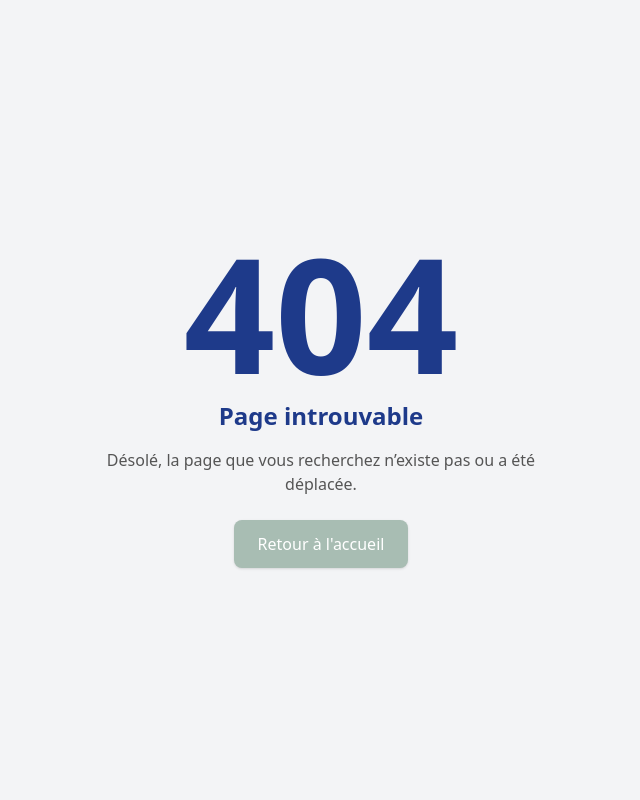
After one commit to boris2442/jekahome-reservation, a PHP site: page /gestion_reservation/404.php in a window 1280 px wide. The commit adds this page. Shown: the whole page, without its empty margins (319-959 px from the left). Run offline with PHP 8.4, Linux system fonts and the light colour scheme.

Commit message:
page not found

```diff
--- /dev/null
+++ b/404.php
@@ -0,0 +1,22 @@
+<!DOCTYPE html>
+<html lang="fr">
+<head>
+  <meta charset="UTF-8" />
+  <meta name="viewport" content="width=device-width, initial-scale=1.0" />
+  <title>Page non trouvée - JekaHome</title>
+ <link rel="stylesheet" href="./src/output.css">
+</head>
+<body class="bg-[#F3F4F6] min-h-screen flex items-center justify-center px-6">
+
+  <div class="text-center max-w-md">
+    <h1 class="text-[10rem] font-extrabold text-[#1E3A8A] leading-none">404</h1>
+    <h2 class="text-2xl font-semibold text-[#1E3A8A] mt-2">Page introuvable</h2>
+    <p class="mt-4 text-[#555]">Désolé, la page que vous recherchez n’existe pas ou a été déplacée.</p>
+
+    <a href="/" class="mt-6 inline-block bg-[#A8BDB3] text-white font-medium px-6 py-3 rounded-lg shadow hover:bg-[#D9B08C] transition duration-300">
+      Retour à l'accueil
+    </a>
+  </div>
+
+</body>
+</html>
--- a/src/output.css
+++ b/src/output.css
@@ -10,10 +10,12 @@
     --color-indigo-600: oklch(51.1% 0.262 276.966);
     --color-indigo-700: oklch(45.7% 0.24 277.023);
     --color-gray-100: oklch(96.7% 0.003 264.542);
+    --color-gray-600: oklch(44.6% 0.03 256.802);
     --color-gray-700: oklch(37.3% 0.034 259.733);
     --color-gray-800: oklch(27.8% 0.033 256.848);
     --color-white: #fff;
     --spacing: 0.25rem;
+    --container-md: 28rem;
     --container-7xl: 80rem;
     --text-sm: 0.875rem;
     --text-sm--line-height: calc(1.25 / 0.875);
@@ -23,9 +25,14 @@
     --text-xl--line-height: calc(1.75 / 1.25);
     --text-2xl: 1.5rem;
     --text-2xl--line-height: calc(2 / 1.5);
+    --text-9xl: 8rem;
+    --text-9xl--line-height: 1;
     --font-weight-medium: 500;
+    --font-weight-semibold: 600;
     --font-weight-bold: 700;
+    --font-weight-extrabold: 800;
     --tracking-wide: 0.025em;
+    --radius-lg: 0.5rem;
     --blur-md: 12px;
     --default-transition-duration: 150ms;
     --default-transition-timing-function: cubic-bezier(0.4, 0, 0.2, 1);
@@ -206,6 +213,9 @@
   .mt-4 {
     margin-top: calc(var(--spacing) * 4);
   }
+  .mt-6 {
+    margin-top: calc(var(--spacing) * 6);
+  }
   .block {
     display: block;
   }
@@ -214,6 +224,9 @@
   }
   .hidden {
     display: none;
+  }
+  .inline-block {
+    display: inline-block;
   }
   .table {
     display: table;
@@ -233,6 +246,9 @@
   .h-16 {
     height: calc(var(--spacing) * 16);
   }
+  .min-h-screen {
+    min-height: 100vh;
+  }
   .w-6 {
     width: calc(var(--spacing) * 6);
   }
@@ -244,6 +260,9 @@
   }
   .max-w-7xl {
     max-width: var(--container-7xl);
+  }
+  .max-w-md {
+    max-width: var(--container-md);
   }
   .border-collapse {
     border-collapse: collapse;
@@ -296,6 +315,9 @@
   .justify-between {
     justify-content: space-between;
   }
+  .justify-center {
+    justify-content: center;
+  }
   .space-y-2 {
     :where(& > :not(:last-child)) {
       --tw-space-y-reverse: 0;
@@ -337,6 +359,9 @@
   .rounded-full {
     border-radius: calc(infinity * 1px);
   }
+  .rounded-lg {
+    border-radius: var(--radius-lg);
+  }
   .border {
     border-style: var(--tw-border-style);
     border-width: 1px;
@@ -346,6 +371,9 @@
   }
   .bg-\[\#A8BDB3\] {
     background-color: #A8BDB3;
+  }
+  .bg-\[\#F3F4F6\] {
+    background-color: #F3F4F6;
   }
   .bg-gray-100 {
     background-color: var(--color-gray-100);
@@ -377,6 +405,9 @@
   .py-2 {
     padding-block: calc(var(--spacing) * 2);
   }
+  .py-3 {
+    padding-block: calc(var(--spacing) * 3);
+  }
   .py-4 {
     padding-block: calc(var(--spacing) * 4);
   }
@@ -390,6 +421,10 @@
     font-size: var(--text-2xl);
     line-height: var(--tw-leading, var(--text-2xl--line-height));
   }
+  .text-9xl {
+    font-size: var(--text-9xl);
+    line-height: var(--tw-leading, var(--text-9xl--line-height));
+  }
   .text-lg {
     font-size: var(--text-lg);
     line-height: var(--tw-leading, var(--text-lg--line-height));
@@ -402,13 +437,28 @@
     font-size: var(--text-xl);
     line-height: var(--tw-leading, var(--text-xl--line-height));
   }
+  .text-\[10rem\] {
+    font-size: 10rem;
+  }
+  .leading-none {
+    --tw-leading: 1;
+    line-height: 1;
+  }
   .font-bold {
     --tw-font-weight: var(--font-weight-bold);
     font-weight: var(--font-weight-bold);
   }
+  .font-extrabold {
+    --tw-font-weight: var(--font-weight-extrabold);
+    font-weight: var(--font-weight-extrabold);
+  }
   .font-medium {
     --tw-font-weight: var(--font-weight-medium);
     font-weight: var(--font-weight-medium);
+  }
+  .font-semibold {
+    --tw-font-weight: var(--font-weight-semibold);
+    font-weight: var(--font-weight-semibold);
   }
   .tracking-wide {
     --tw-tracking: var(--tracking-wide);
@@ -416,6 +466,12 @@
   }
   .text-\[\#1E3A8A\] {
     color: #1E3A8A;
+  }
+  .text-\[\#555\] {
+    color: #555;
+  }
+  .text-gray-600 {
+    color: var(--color-gray-600);
   }
   .text-gray-700 {
     color: var(--color-gray-700);
@@ -434,6 +490,10 @@
   }
   .opacity-0 {
     opacity: 0%;
+  }
+  .shadow {
+    --tw-shadow: 0 1px 3px 0 var(--tw-shadow-color, rgb(0 0 0 / 0.1)), 0 1px 2px -1px var(--tw-shadow-color, rgb(0 0 0 / 0.1));
+    box-shadow: var(--tw-inset-shadow), var(--tw-inset-ring-shadow), var(--tw-ring-offset-shadow), var(--tw-ring-shadow), var(--tw-shadow);
   }
   .shadow-lg {
     --tw-shadow: 0 10px 15px -3px var(--tw-shadow-color, rgb(0 0 0 / 0.1)), 0 4px 6px -4px var(--tw-shadow-color, rgb(0 0 0 / 0.1));
@@ -609,6 +669,10 @@
   syntax: "*";
   inherits: false;
   initial-value: solid;
+}
+@property --tw-leading {
+  syntax: "*";
+  inherits: false;
 }
 @property --tw-font-weight {
   syntax: "*";
@@ -795,6 +859,7 @@
       --tw-space-y-reverse: 0;
       --tw-space-x-reverse: 0;
       --tw-border-style: solid;
+      --tw-leading: initial;
       --tw-font-weight: initial;
       --tw-tracking: initial;
       --tw-shadow: 0 0 #0000;
```
Also changed, not shown: .htaccess (added).
